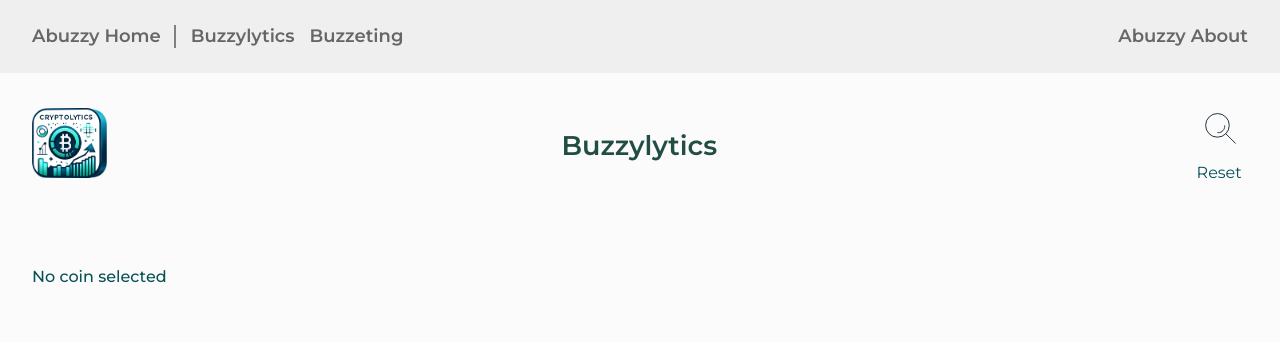
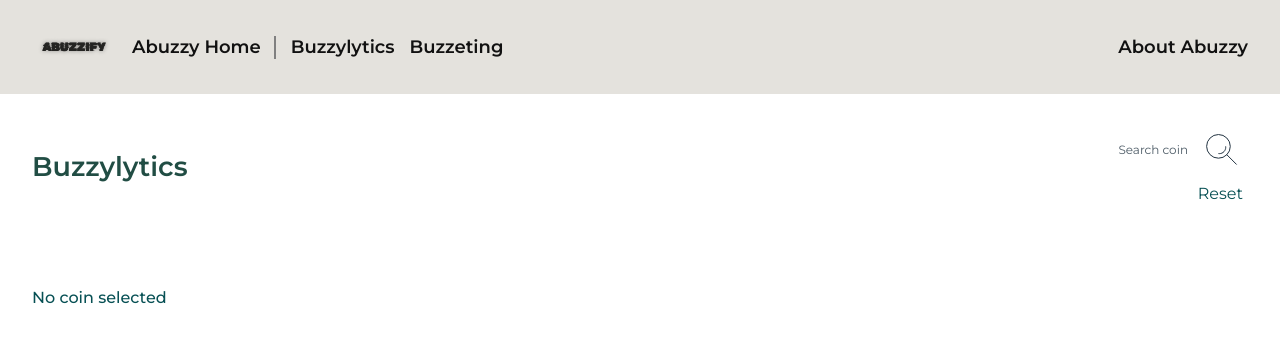
Before and after one commit to ArmandoHysaj/abuzzify, a Next.js app: page /Buzzylytics in a window 1280 px wide. Shown: the top 342 px of the page. Built offline with nearby package versions, Linux system fonts and the light colour scheme.

Commit message:
adjustments

```diff
--- a/src/app/Buzzylytics/header/header.scss
+++ b/src/app/Buzzylytics/header/header.scss
@@ -1,7 +1,7 @@
 .header {
     align-items: center;
       display: grid;
-      grid-template-columns: 33.3% 33.3% 33.3%;
+      grid-template-columns: 50% 50%;
       max-height: 112px;
       min-height: 112px;
       padding: 16px 32px;
@@ -11,7 +11,6 @@
     .header-title{
       display: flex;
       align-items: center;
-      justify-content: center;
     }
 
     .header-logo{
--- a/src/app/Buzzylytics/header/header.tsx
+++ b/src/app/Buzzylytics/header/header.tsx
@@ -16,9 +16,9 @@ const Header: React.FC<HeaderProps> = ({
 }) => {
   return (
     <div className="header">
-      <div className="header-logo">
+      {/* <div className="header-logo">
         <img src={CryptoLyticsImage.src} alt="CryptoLytics Logo" />
-      </div>
+      </div> */}
       <div className="header-title">
         <h1>Buzzylytics</h1>
       </div>
--- a/src/app/Buzzylytics/search/search.scss
+++ b/src/app/Buzzylytics/search/search.scss
@@ -20,8 +20,22 @@
   }
 
   .search-bar {
-    min-height: 39px;
+    min-height: 44px;
     position: relative;
+    .search-box{
+      display: flex;
+      align-items: center;
+      gap: 15px;
+    }
+    [data-simplebar]{
+      max-height: 250px !important;
+      position: absolute;
+      filter: drop-shadow(0 0 12px rgba(0, 0, 0, .07)) drop-shadow(0 0 6.2592px rgba(0, 0, 0, .050624)) drop-shadow(0 0 2.9376px rgba(0, 0, 0, .039312)) drop-shadow(0 0 1.2864px rgba(0, 0, 0, .030688)) drop-shadow(0 0 .5568px rgba(0, 0, 0, .019376));
+
+      background: white;
+      width: 100%;
+      z-index: 999;
+    }
   }
 
   input[type='text'] {
@@ -38,13 +52,8 @@
 
   .search-results {
     box-shadow: rgba(0, 0, 0, 0.35) 0px 5px 15px;
-    position: absolute;
-    top: 100%;
-    left: 0;
-    right: 0;
     background: white;
-    max-height: 200px;
-    overflow-y: auto;
+    margin-top: 5px;
     z-index: 9;
   }
 
--- a/src/app/Buzzylytics/search/search.tsx
+++ b/src/app/Buzzylytics/search/search.tsx
@@ -1,13 +1,17 @@
 import * as React from "react";
 import { useState, useEffect, useRef } from "react";
 import "../search/search.scss";
+import CustomScrollbar from "../../../utils/customScrollbar";
 
 interface SearchBarProps {
   setSelectedCoin: (coin: any) => void;
   setSelectedCoinLoaded: (coin: any) => void;
 }
 
-const SearchBar: React.FC<SearchBarProps> = ({ setSelectedCoin, setSelectedCoinLoaded }) => {
+const SearchBar: React.FC<SearchBarProps> = ({
+  setSelectedCoin,
+  setSelectedCoinLoaded,
+}) => {
   const [isExpanded, setIsExpanded] = useState(false);
   const [searchQuery, setSearchQuery] = useState("");
   const [coinData, setCoinData] = useState<any[]>([]);
@@ -29,10 +33,12 @@ const SearchBar: React.FC<SearchBarProps> = ({ setSelectedCoin, setSelectedCoinL
 
   const handleCoinClick = async (coinID: number) => {
     try {
-      const response = await fetch(`https://api.coinlore.net/api/ticker/?id=${coinID}`);
+      const response = await fetch(
+        `https://api.coinlore.net/api/ticker/?id=${coinID}`
+      );
       const data = await response.json();
       setSelectedCoin(data[0]);
-      setSelectedCoinLoaded(true)
+      setSelectedCoinLoaded(true);
     } catch (error) {
       console.error("Error fetching detailed data from backend", error);
     }
@@ -90,19 +96,35 @@ const SearchBar: React.FC<SearchBarProps> = ({ setSelectedCoin, setSelectedCoinL
         />
       ) : (
         <div onClick={handleSearchClick} className="search-box">
-          <svg className="ltr-search-icon" width="40" height="40" viewBox="0 0 40 40" fill="none"
-           xmlns="http://www.w3.org/2000/svg">
-        <circle cx="15.4549" cy="16.3636" r="11.8182" stroke="#223341"></circle>
+          <p className="cp-text-s">Search coin</p>
+          <svg
+            className="ltr-search-icon"
+            width="40"
+            height="40"
+            viewBox="0 0 40 40"
+            fill="none"
+            xmlns="http://www.w3.org/2000/svg"
+          >
+            <circle
+              cx="15.4549"
+              cy="16.3636"
+              r="11.8182"
+              stroke="#223341"
+            ></circle>
             <path d="M23.6367 24.5454L33.6367 34.5454" stroke="#223341"></path>
-        <path d="M22.6614 16.3635C22.7039 16.6604 22.7259 16.964 22.7259
+            <path
+              d="M22.6614 16.3635C22.7039 16.6604 22.7259 16.964 22.7259
          17.2726C22.7259 18.9637 22.0663 20.5006 20.9903
          21.6403C19.8301 22.8693 18.1857 23.6363 16.3622 23.6363C16.0536 23.6363
-          15.75 23.6143 15.4531 23.5718" stroke="#223341"></path>
+          15.75 23.6143 15.4531 23.5718"
+              stroke="#223341"
+            ></path>
           </svg>
         </div>
       )}
       {isExpanded && (
         <div className="search-results">
+          <CustomScrollbar>
             {filteredCoins.map((coin) => (
               <div
                 key={coin.id}
@@ -112,6 +134,7 @@ const SearchBar: React.FC<SearchBarProps> = ({ setSelectedCoin, setSelectedCoinL
                 {coin.name}: {coin.price_usd} USD
               </div>
             ))}
+          </CustomScrollbar>
         </div>
       )}
     </div>
--- a/src/app/globals.scss
+++ b/src/app/globals.scss
@@ -7,7 +7,7 @@ h1, h2, h3, h4, h5,
 
 .main-nav {
   padding: 25px 0;
-  background-color: #efeff0;
+  background-color: #e4e2dd;
 
   .main-header{
     margin-top: 0;
@@ -15,10 +15,24 @@ h1, h2, h3, h4, h5,
 
   a {
     text-decoration: none;
-    color: #666;
+    color: #111111;
 
     &:visited{
-      color: #666;
+      color: #111111;
+    }
+
+    position: relative;
+    padding-bottom: 2px;
+    &:hover{
+      &:after{
+      content: "";
+      position: absolute;
+      width: 100%;
+      height: 1px;
+      left: 0;
+      background-color: #111111;
+      bottom: 0;
+      }
     }
 
   }
@@ -42,18 +56,32 @@ h1, h2, h3, h4, h5,
       margin-left: auto;
     }
   }
+
+  .nav-items{
+    display: flex;
+    gap: 15px;
+    width: 100%;
+  }
 }
 
+html{
+  height: 100%;
+}
 body {
   font-family: "Montserrat-Regular";
   color: #075054;
   margin: 0;
-  background-color: #FBFBFB;
+  height: 100%;
+  // background-color: #FBFBFB;
+  > [data-simplebar]{
+    height: 100%;
+  }
 }
 
 .main-header{
   display: flex;
   gap: 15px;
+  align-items: center;
 
   > div {
     cursor: pointer;
--- a/src/app/layout.tsx
+++ b/src/app/layout.tsx
@@ -5,6 +5,7 @@ import Link from "next/link";
 import "./globals.scss";
 import "./fonts.scss";
 import CustomScrollbar from "../utils/customScrollbar";
+import Abuzzify from "../app/images/Abuzzify.png";
 
 export default function RootLayout({ children }: { children: ReactNode }) {
   return (
@@ -13,6 +14,10 @@ export default function RootLayout({ children }: { children: ReactNode }) {
         <CustomScrollbar>
           <nav className="main-nav">
             <div className="main-header container">
+              <div className="nav-logo">
+                <img src={Abuzzify.src} alt="CryptoLytics Logo" />
+              </div>
+              <div className="nav-items">
                 <div className="hdl-4 line-separator">
                   <Link href="/">Abuzzy Home</Link>
                 </div>
@@ -23,7 +28,8 @@ export default function RootLayout({ children }: { children: ReactNode }) {
                   <Link href="/Buzzeting">Buzzeting</Link>
                 </div>
                 <div className="hdl-4 left-space">
-                <Link href="/AbuzzyAbout">Abuzzy About</Link>
+                  <Link href="/AbuzzyAbout">About Abuzzy</Link>
+                </div>
               </div>
             </div>
           </nav>
```
Also changed, not shown: src/app/images/Abuzzify.png (added). Lines whose indentation alone changed are shown as unchanged.
